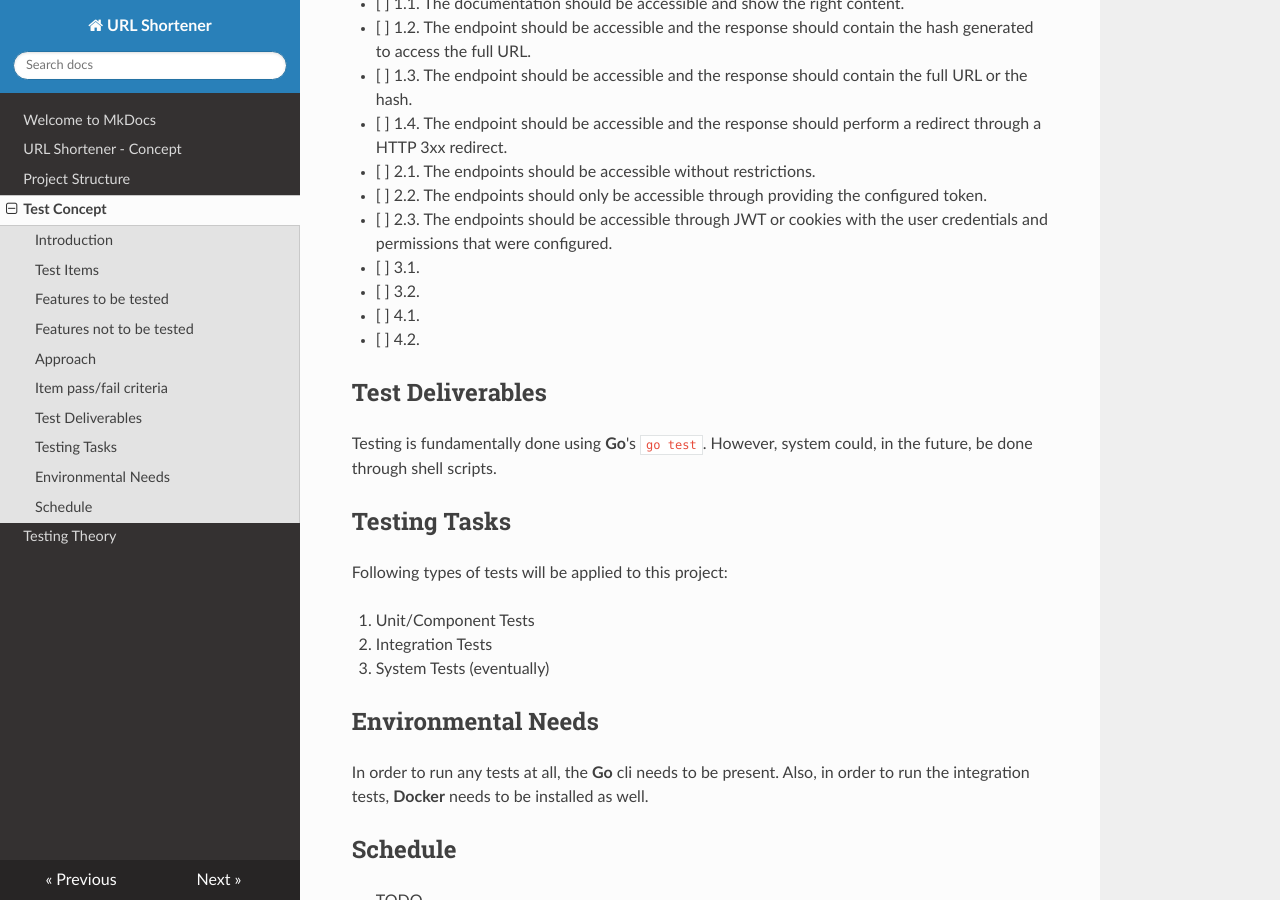
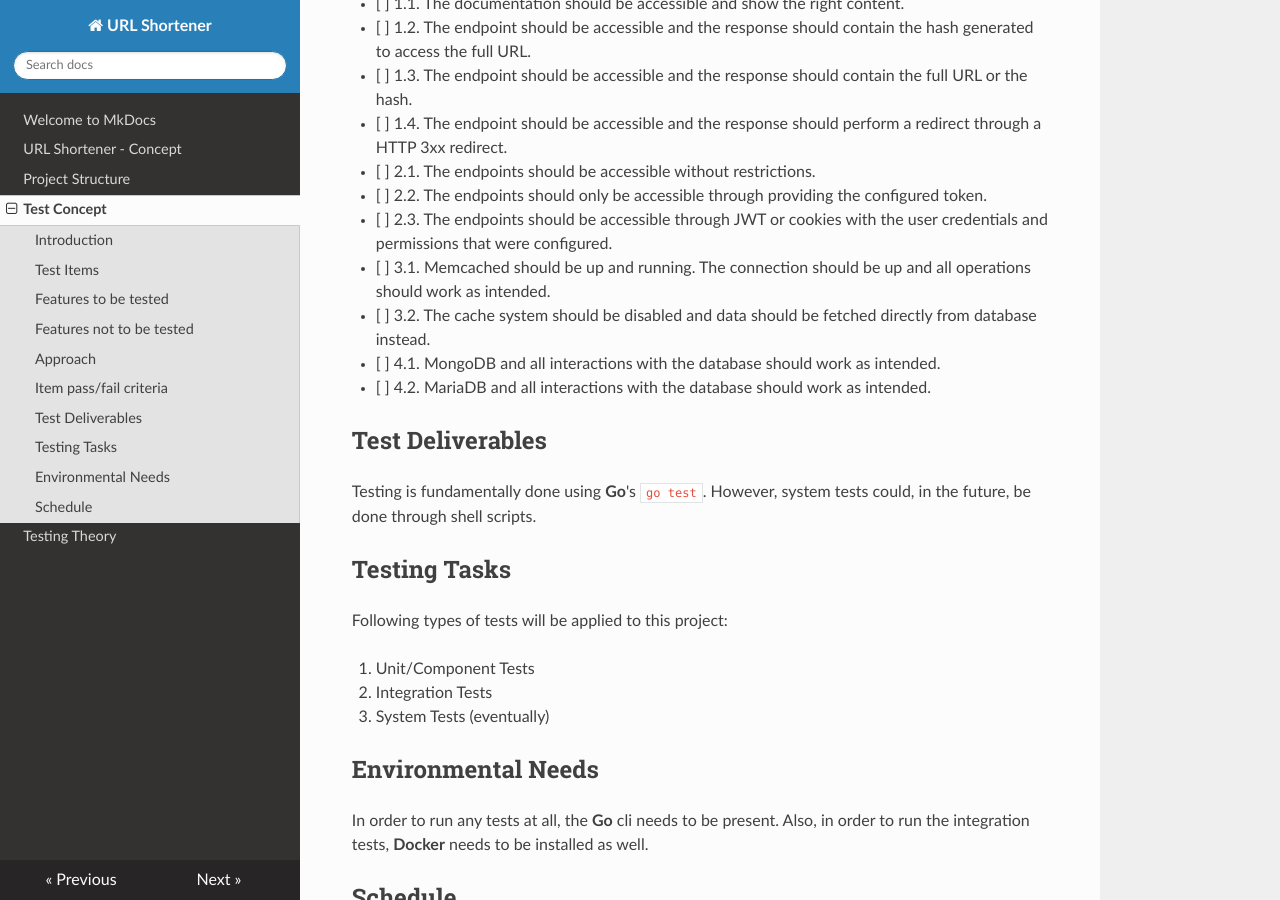
Before and after one commit to TimKral5/url_shortener, an MkDocs documentation site: the page built from docs/test-concept.md, in a window 1280 px wide and 900 px high, scrolled down 1548 px. Built offline with MkDocs 1.6.1, drawn with Linux system fonts in a browser that asks for light colours; nearby versions of some CDN libraries.

Commit message:
add missing criteria to test concept documentation

```diff
--- a/docs/test-concept.md
+++ b/docs/test-concept.md
@@ -76,16 +76,20 @@ manually.
 - [ ] 2.3. The endpoints should be accessible through JWT or cookies
   with the user credentials and permissions that were configured.
 
-- [ ] 3.1.
-- [ ] 3.2.
+- [ ] 3.1. Memcached should be up and running. The connection should
+  be up and all operations should work as intended.
+- [ ] 3.2. The cache system should be disabled and data should be
+  fetched directly from database instead.
 
-- [ ] 4.1.
-- [ ] 4.2.
+- [ ] 4.1. MongoDB and all interactions with the database should work
+  as intended.
+- [ ] 4.2. MariaDB and all interactions with the database should work
+  as intended.
 
 ## Test Deliverables
 
 Testing is fundamentally done using **Go**'s `go test`. However,
-system could, in the future, be done through shell scripts.
+system tests could, in the future, be done through shell scripts.
 
 ## Testing Tasks
 
```
